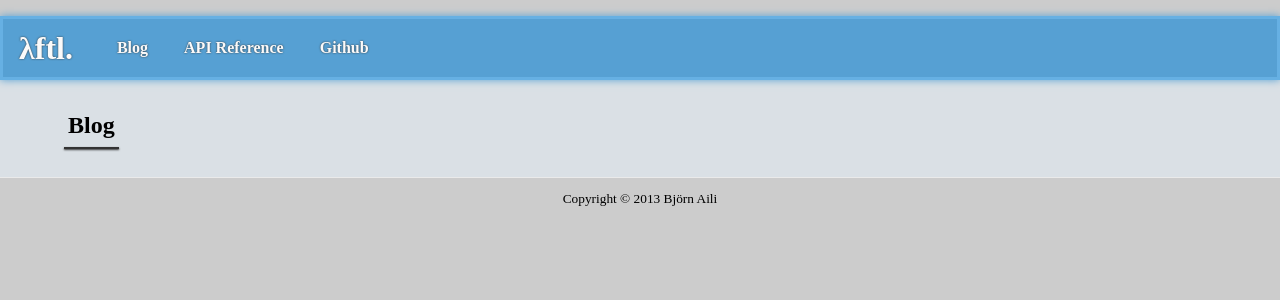
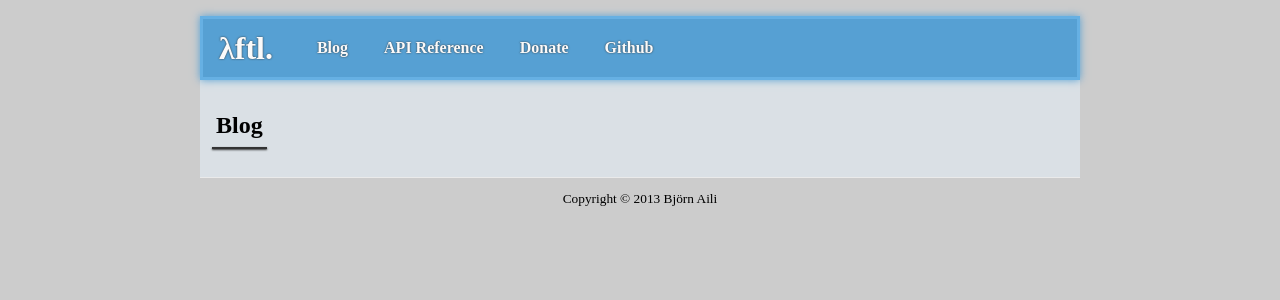
Before and after one commit to beark/ftl, a Jekyll site: the page built from blog/index.html, in a window 1280 px wide. Shown: the top 300 px of the page. Built offline with Jekyll 4.4.1, drawn with Linux system fonts in a browser that asks for light colours; the list of posts is cut into pages by our own code.

Commit message:
New donate page and a couple of small style changes.

```diff
--- /dev/null
+++ b/_includes/btc.html
@@ -0,0 +1 @@
+<div class="btc"><a href="bitcoin:1GN41ZqG5vLJj7dR6A2KMEcs62BKEx2EUF"><img src="{{site.baseurl}}/images/btc.png"/></a><a href="bitcoin:1GN41ZqG5vLJj7dR6A2KMEcs62BKEx2EUF">1GN41ZqG5vLJj7dR6A2KMEcs62BKEx2EUF</a></div>
--- a/_layouts/default.html
+++ b/_layouts/default.html
@@ -20,6 +20,7 @@
 					<ul>
 						<li><a href="{{site.baseurl}}/blog">Blog</a></li>
 						<li><a href="{{site.baseurl}}/api">API Reference</a></li>
+						<li><a href="{{site.baseurl}}/donate">Donate</a></li>
 						<li><a href="https://github.com/beark/ftl">Github</a></li>
 					</ul>
 				</nav>
--- a/style.css
+++ b/style.css
@@ -27,6 +27,9 @@
 	background-color: #DAE0E5;
 	padding-bottom: 1em;
 	border-bottom: 1px solid #eaeaea;
+	margin-left: auto;
+	margin-right: auto;
+	max-width: 880px;
 }
 
 div.main > header {
@@ -71,7 +74,8 @@
 }
 
 main {
-	margin-left: 5%;
+	margin-left: 12px;
+	margin-right: 12px;
 }
 
 main h2,
@@ -163,6 +167,18 @@
 	margin: 1em 0;
 }
 
+div.btc {
+	display: inline-block;
+}
+
+div.btc img {
+	width: 200px;
+	padding: 3px;
+	box-shadow: 0 0 3px #000 inset;
+	background-color: white;
+	display: block;
+}
+
 @keyframes header-hover-link {
 	from {
 		text-shadow: inherit;
```
Also changed, not shown: donate.textile (added, +9 -0 lines), images/btc.png (added).
